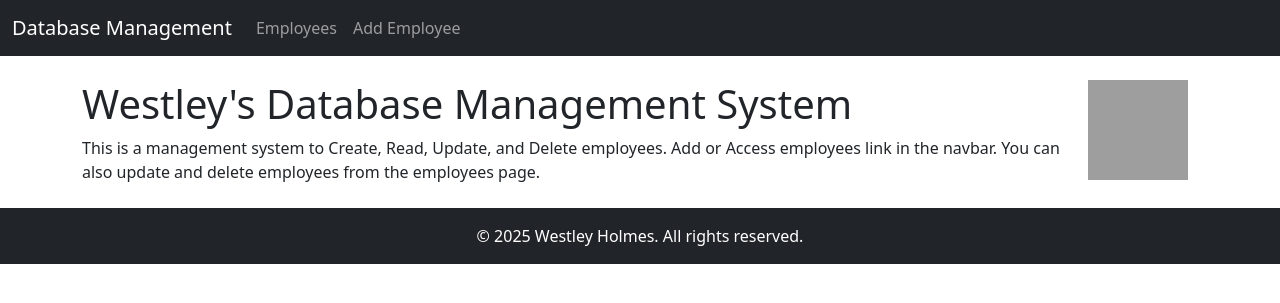
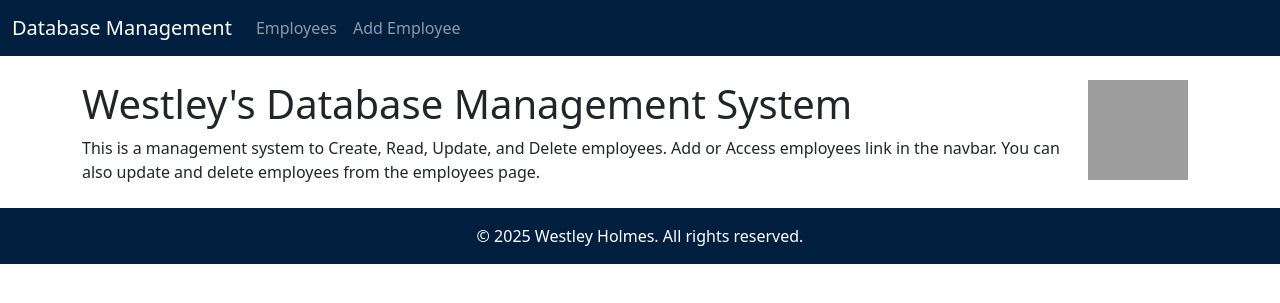
Before and after one commit to WesHolmes/Database_managment_system_project, a Flask app: page / in a window 1280 px wide. Shown: the top 303 px of the page. Run offline with Flask 3, Linux system fonts and the light colour scheme; some libraries are stand-ins or nearby versions; grey boxes are pictures that could not be loaded.

Commit message:
Newest version and commit

```diff
--- a/app.py
+++ b/app.py
@@ -3,7 +3,7 @@ from flask_sqlalchemy import SQLAlchemy
 import os
 from models import db, User
 
-app = Flask(__name__)
+app = Flask(__name__, template_folder='templates')
 
 # Configure the SQLite database
 BASE_DIR = os.path.abspath(os.path.dirname(__file__))
--- a/templates/base.html
+++ b/templates/base.html
@@ -9,7 +9,10 @@
     />
   </head>
   <body>
-    <nav class="navbar navbar-expand-lg navbar-dark bg-dark">
+    <nav
+      class="navbar navbar-expand-lg navbar-dark"
+      style="background-color: #001f3f"
+    >
       <div class="container-fluid">
         <a class="navbar-brand" href="{{ url_for('home') }}"
           >Database Management</a
@@ -31,7 +34,10 @@
       </div>
     </nav>
     <div class="container mt-4">{% block content %}{% endblock %}</div>
-    <footer class="bg-dark text-white text-center py-3 mt-4">
+    <footer
+      style="background-color: #001f3f; color: white"
+      class="text-center py-3 mt-4"
+    >
       © 2025 Westley Holmes. All rights reserved.
     </footer>
   </body>
```
Also changed, not shown: instance/database.db, templates/view_employees.html (renamed from templates/view_employee.html).
